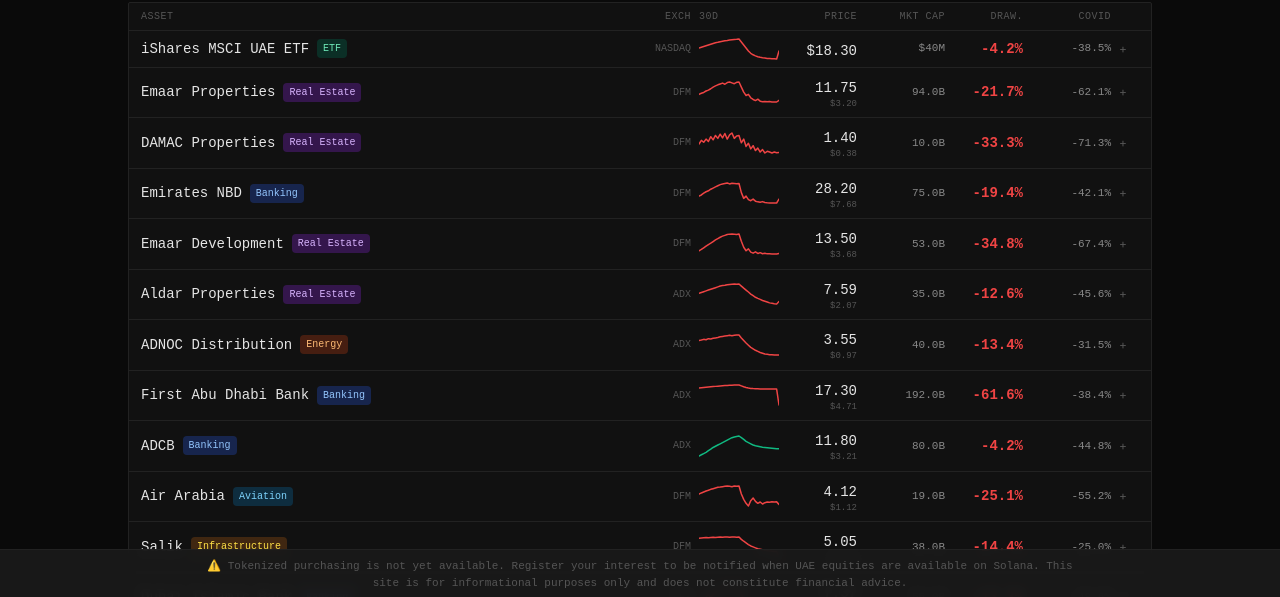
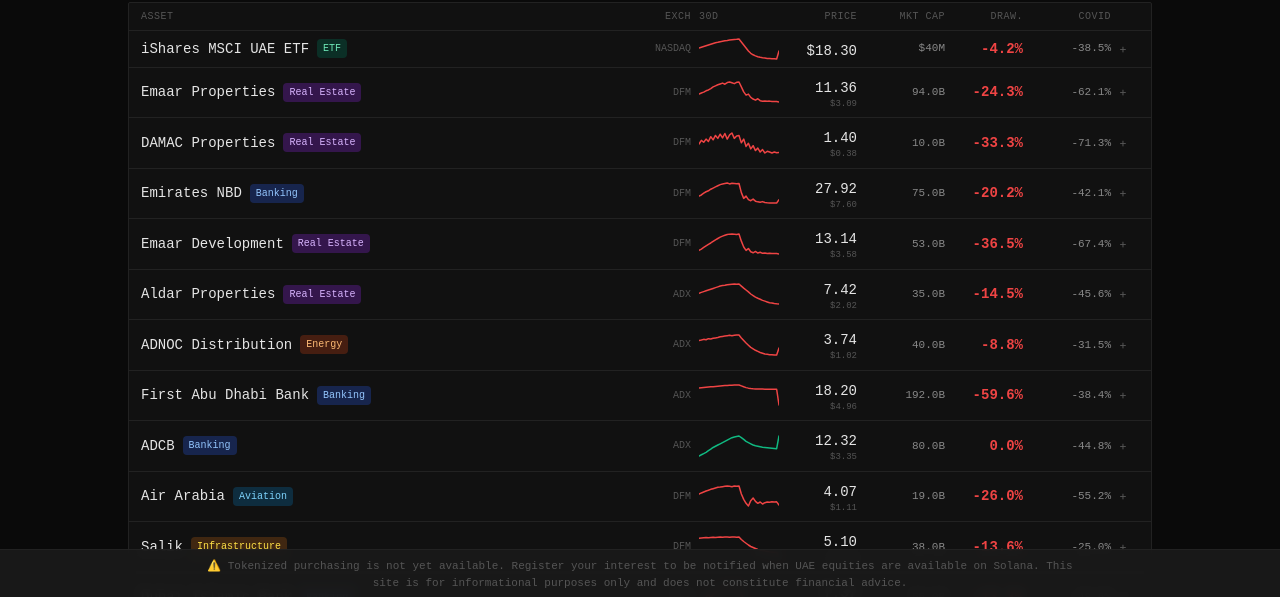
Before and after one commit to riverventures/buy-the-dubai-dip, a Next.js app: page / in a window 1280 px wide. Shown: the part 201-798 px from the top of the page. Built offline with nearby package versions, Linux system fonts and the light colour scheme.

Commit message:
chore: daily price update 2026-04-06

```diff
--- a/src/data/assets.ts
+++ b/src/data/assets.ts
@@ -89,15 +89,15 @@
     exchange: 'DFM',
     currency: 'AED',
     fiatUrl: 'https://www.dfm.ae/the-exchange/market-information/company/EMAAR/trading/trading-summary',
-    currentPrice: 11.75,
+    currentPrice: 11.36,
     preMarch1Price: 15.00,
-    drawdownPct: -21.7,
+    drawdownPct: -24.3,
     covidDrawdownPct: -62.1,
     sparklineData: [
       12.80, 13.00, 13.15, 13.40, 13.55, 13.80, 14.10, 14.30, 14.50, 14.65,
       14.80, 14.60, 14.90, 15.00, 14.85, 14.70, 14.95, 15.00,
       14.10, 13.20, 12.60, 12.80, 12.20, 11.90, 11.70, 11.95, 11.60,
-      11.50, 11.55, 11.48, 11.52, 11.47, 11.46, 11.45, 11.75
+      11.50, 11.55, 11.48, 11.52, 11.47, 11.46, 11.45, 11.36
     ],
     pe: 5.8,
     marketCapB: 94.0,
@@ -143,15 +143,15 @@
     exchange: 'DFM',
     currency: 'AED',
     fiatUrl: 'https://www.dfm.ae/the-exchange/market-information/company/EMIRATESNBD/trading/trading-summary',
-    currentPrice: 28.20,
+    currentPrice: 27.92,
     preMarch1Price: 35.00,
-    drawdownPct: -19.4,
+    drawdownPct: -20.2,
     covidDrawdownPct: -42.1,
     sparklineData: [
       29.50, 30.00, 30.80, 31.40, 31.80, 32.50, 33.00, 33.50, 34.00, 34.50,
       34.80, 35.00, 35.20, 34.80, 35.10, 35.00, 34.90, 35.00,
       31.00, 28.50, 29.50, 28.00, 27.50, 28.20, 27.30, 27.00, 26.80,
-      27.10, 26.70, 26.60, 26.55, 26.52, 26.50, 26.50, 28.20
+      27.10, 26.70, 26.60, 26.55, 26.52, 26.50, 26.50, 27.92
     ],
     pe: 6.2,
     marketCapB: 75.0,
@@ -170,15 +170,15 @@
     exchange: 'DFM',
     currency: 'AED',
     fiatUrl: 'https://www.dfm.ae/the-exchange/market-information/company/EMAARDEV/trading/trading-summary',
-    currentPrice: 13.50,
+    currentPrice: 13.14,
     preMarch1Price: 20.70,
-    drawdownPct: -34.8,
+    drawdownPct: -36.5,
     covidDrawdownPct: -67.4,
     sparklineData: [
       14.50, 15.00, 15.60, 16.20, 16.80, 17.30, 17.90, 18.50, 19.00, 19.50,
       19.90, 20.20, 20.50, 20.65, 20.70, 20.60, 20.50, 20.70,
       18.00, 15.80, 14.50, 15.20, 14.00, 13.60, 14.10, 13.50, 13.80,
-      13.40, 13.55, 13.35, 13.40, 13.32, 13.30, 13.30, 13.50
+      13.40, 13.55, 13.35, 13.40, 13.32, 13.30, 13.30, 13.14
     ],
     pe: 4.5,
     marketCapB: 53.0,
@@ -197,15 +197,15 @@
     exchange: 'ADX',
     currency: 'AED',
     fiatUrl: 'https://www.adx.ae/main-market/company-profile/overview?symbols=ALDAR',
-    currentPrice: 7.59,
+    currentPrice: 7.42,
     preMarch1Price: 8.68,
-    drawdownPct: -12.6,
+    drawdownPct: -14.5,
     covidDrawdownPct: -45.6,
     sparklineData: [
       8.10, 8.15, 8.20, 8.25, 8.30, 8.35, 8.40, 8.45, 8.50, 8.55,
       8.58, 8.60, 8.63, 8.65, 8.67, 8.68, 8.66, 8.68,
       8.55, 8.42, 8.30, 8.18, 8.05, 7.95, 7.85, 7.78, 7.72,
-      7.65, 7.60, 7.55, 7.50, 7.48, 7.45, 7.43, 7.59
+      7.65, 7.60, 7.55, 7.50, 7.48, 7.45, 7.43, 7.42
     ],
     pe: 9.1,
     marketCapB: 35.0,
@@ -224,15 +224,15 @@
     exchange: 'ADX',
     currency: 'AED',
     fiatUrl: 'https://www.adx.ae/main-market/company-profile/overview?symbols=ADNOCDIST',
-    currentPrice: 3.55,
+    currentPrice: 3.74,
     preMarch1Price: 4.10,
-    drawdownPct: -13.4,
+    drawdownPct: -8.8,
     covidDrawdownPct: -31.5,
     sparklineData: [
       3.95, 3.96, 3.98, 3.97, 4.00, 3.99, 4.01, 4.02, 4.03, 4.05,
       4.06, 4.07, 4.08, 4.09, 4.08, 4.09, 4.10, 4.10,
       4.02, 3.95, 3.88, 3.82, 3.76, 3.72, 3.68, 3.65, 3.62,
-      3.60, 3.58, 3.57, 3.56, 3.56, 3.55, 3.55, 3.55
+      3.60, 3.58, 3.57, 3.56, 3.56, 3.55, 3.55, 3.74
     ],
     pe: 15.2,
     marketCapB: 40.0,
@@ -251,15 +251,15 @@
     exchange: 'ADX',
     currency: 'AED',
     fiatUrl: 'https://www.adx.ae/main-market/company-profile/overview?symbols=FAB',
-    currentPrice: 17.30,
+    currentPrice: 18.2,
     preMarch1Price: 45.00,
-    drawdownPct: -61.6,
+    drawdownPct: -59.6,
     covidDrawdownPct: -38.4,
     sparklineData: [
       41.00, 41.30, 41.60, 41.90, 42.20, 42.50, 42.80, 43.10, 43.40, 43.70,
       44.00, 44.20, 44.40, 44.60, 44.75, 44.85, 44.95, 45.00,
       43.80, 42.60, 41.50, 40.80, 40.30, 40.00, 39.80, 39.65, 39.55,
-      39.50, 39.45, 39.42, 39.38, 39.35, 39.32, 39.30, 17.30
+      39.50, 39.45, 39.42, 39.38, 39.35, 39.32, 39.30, 18.2
     ],
     pe: 8.4,
     marketCapB: 192.0,
@@ -278,15 +278,15 @@
     exchange: 'ADX',
     currency: 'AED',
     fiatUrl: 'https://www.adx.ae/main-market/company-profile/overview?symbols=ADCB',
-    currentPrice: 11.80,
+    currentPrice: 12.32,
     preMarch1Price: 12.32,
-    drawdownPct: -4.2,
+    drawdownPct: 0.0,
     covidDrawdownPct: -44.8,
     sparklineData: [
       11.50, 11.55, 11.60, 11.65, 11.72, 11.78, 11.85, 11.90, 11.95, 12.00,
       12.05, 12.10, 12.15, 12.20, 12.25, 12.28, 12.30, 12.32,
       12.25, 12.18, 12.10, 12.05, 12.00, 11.95, 11.92, 11.90, 11.88,
-      11.86, 11.85, 11.84, 11.83, 11.82, 11.81, 11.80, 11.80
+      11.86, 11.85, 11.84, 11.83, 11.82, 11.81, 11.80, 12.32
     ],
     pe: 7.1,
     marketCapB: 80.0,
@@ -305,15 +305,15 @@
     exchange: 'DFM',
     currency: 'AED',
     fiatUrl: 'https://www.dfm.ae/the-exchange/market-information/company/AIRARABIA/trading/trading-summary',
-    currentPrice: 4.12,
+    currentPrice: 4.07,
     preMarch1Price: 5.50,
-    drawdownPct: -25.1,
+    drawdownPct: -26.0,
     covidDrawdownPct: -55.2,
     sparklineData: [
       4.90, 4.98, 5.05, 5.12, 5.18, 5.25, 5.30, 5.35, 5.40, 5.42,
       5.45, 5.48, 5.50, 5.48, 5.45, 5.50, 5.48, 5.50,
       4.90, 4.50, 4.20, 4.00, 4.40, 4.60, 4.35, 4.20, 4.30,
-      4.15, 4.25, 4.30, 4.28, 4.32, 4.30, 4.31, 4.12
+      4.15, 4.25, 4.30, 4.28, 4.32, 4.30, 4.31, 4.07
     ],
     pe: 7.5,
     marketCapB: 19.0,
@@ -332,15 +332,15 @@
     exchange: 'DFM',
     currency: 'AED',
     fiatUrl: 'https://www.dfm.ae/the-exchange/market-information/company/SALIK/trading/trading-summary',
-    currentPrice: 5.05,
+    currentPrice: 5.1,
     preMarch1Price: 5.90,
-    drawdownPct: -14.4,
+    drawdownPct: -13.6,
     covidDrawdownPct: -25.0,
     sparklineData: [
       5.85, 5.86, 5.87, 5.88, 5.87, 5.88, 5.89, 5.88, 5.89, 5.90,
       5.89, 5.90, 5.90, 5.89, 5.90, 5.90, 5.89, 5.90,
       5.80, 5.72, 5.65, 5.58, 5.52, 5.48, 5.44, 5.40, 5.38,
-      5.36, 5.34, 5.32, 5.30, 5.29, 5.28, 5.28, 5.05
+      5.36, 5.34, 5.32, 5.30, 5.29, 5.28, 5.28, 5.1
     ],
     pe: 18.5,
     marketCapB: 38.0,
@@ -413,15 +413,15 @@
     exchange: 'ADX',
     currency: 'AED',
     fiatUrl: 'https://www.adx.ae/main-market/company-profile/overview?symbols=IHC',
-    currentPrice: 391.00,
+    currentPrice: 399.6,
     preMarch1Price: 450.00,
-    drawdownPct: -13.1,
+    drawdownPct: -11.2,
     covidDrawdownPct: -18.0,
     sparklineData: [
       420, 430, 415, 440, 425, 445, 435, 455, 440, 448,
       460, 445, 455, 450, 440, 455, 445, 450,
       420, 400, 415, 390, 405, 385, 395, 380, 392,
-      385, 395, 388, 393, 390, 392, 391, 391.00
+      385, 395, 388, 393, 390, 392, 391, 399.6
     ],
     pe: 22.4,
     marketCapB: 730.0,
@@ -440,15 +440,15 @@
     exchange: 'ADX',
     currency: 'AED',
     fiatUrl: 'https://www.adx.ae/main-market/company-profile/overview?symbols=RAKPROP',
-    currentPrice: 0.989,
+    currentPrice: 0.941,
     preMarch1Price: 1.80,
-    drawdownPct: -45.1,
+    drawdownPct: -47.7,
     covidDrawdownPct: -58.3,
     sparklineData: [
       1.55, 1.60, 1.58, 1.65, 1.62, 1.70, 1.68, 1.75, 1.72, 1.78,
       1.80, 1.76, 1.82, 1.78, 1.80, 1.76, 1.80, 1.80,
       1.60, 1.45, 1.50, 1.38, 1.42, 1.35, 1.38, 1.34, 1.36,
-      1.33, 1.35, 1.34, 1.33, 1.34, 1.33, 1.33, 0.989
+      1.33, 1.35, 1.34, 1.33, 1.34, 1.33, 1.33, 0.941
     ],
     pe: 3.8,
     marketCapB: 3.0,
```
